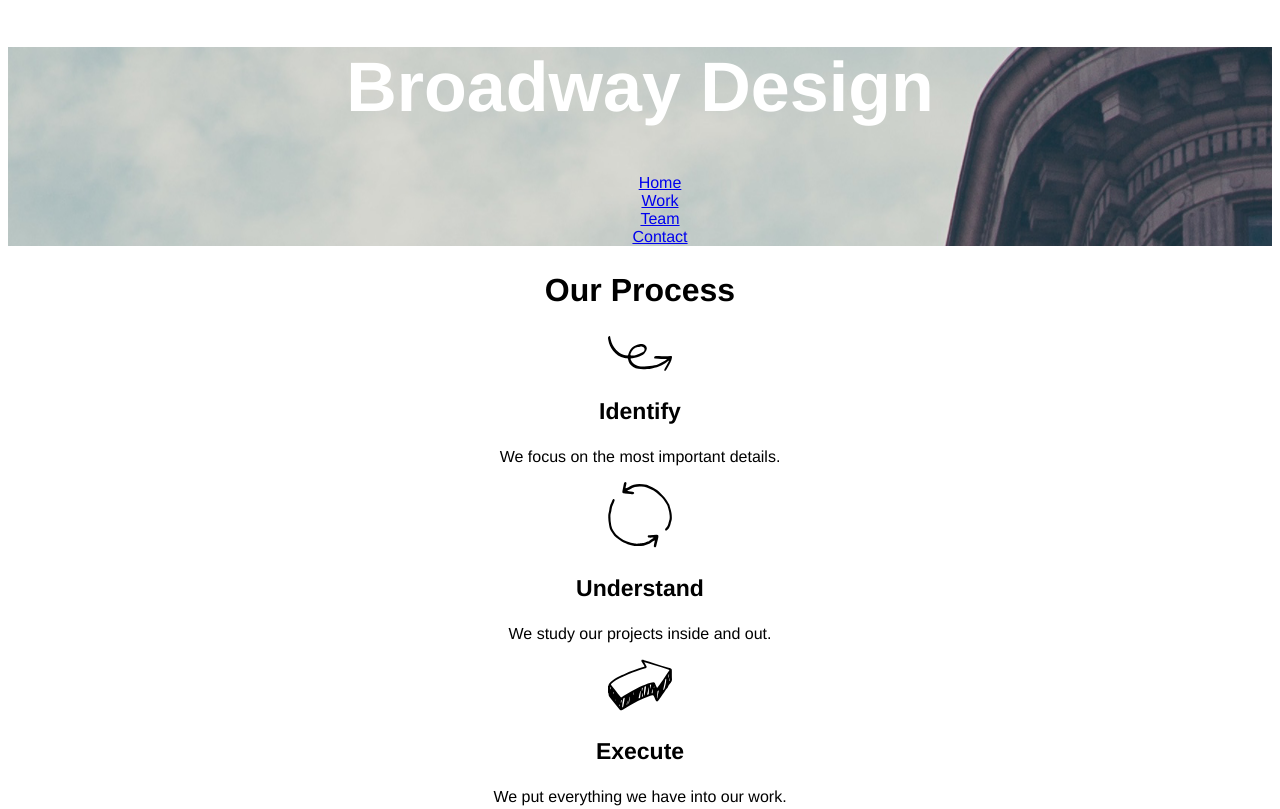
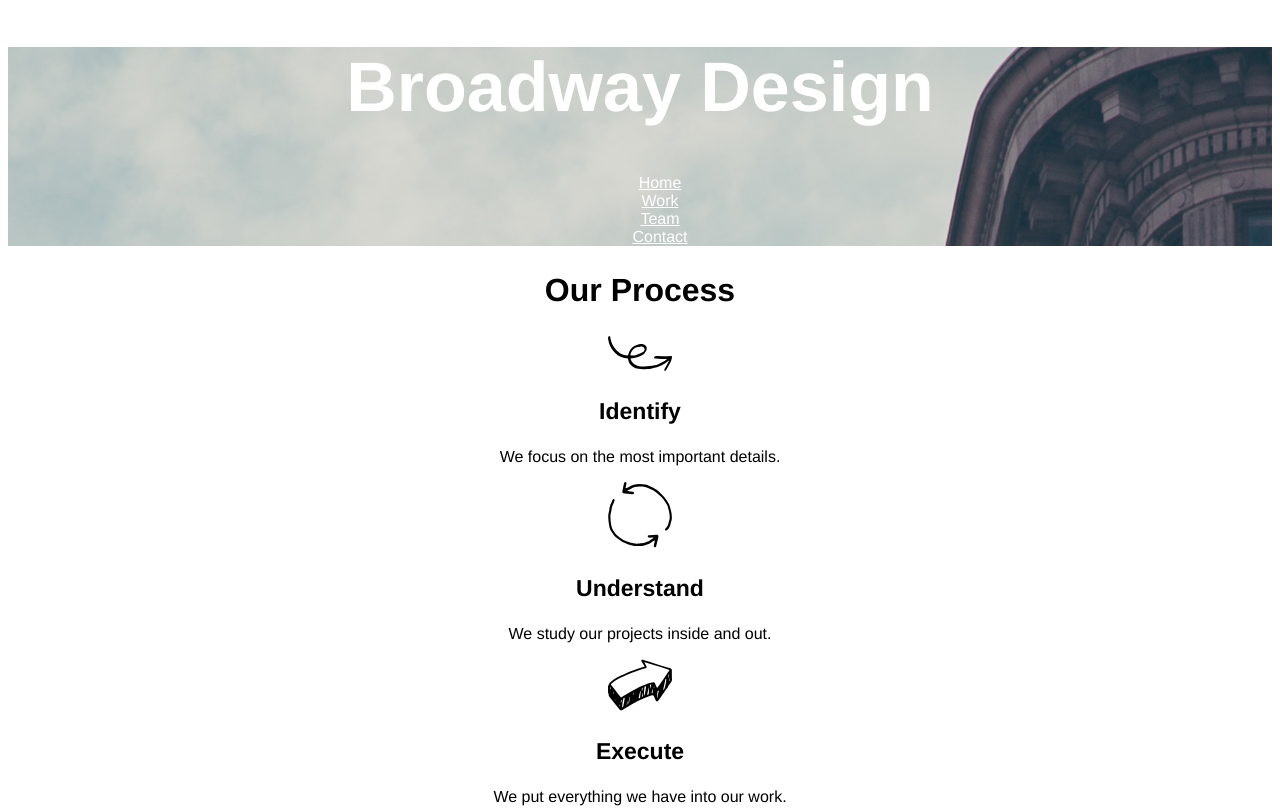
Before and after one commit to laura-313/broadway, a plain HTML site: page index.html in a window 1280 px wide. Shown: the top 809 px of the page. Drawn offline with Linux system fonts and the light colour scheme.

Commit message:
Add nav class

```diff
--- a/index.html
+++ b/index.html
@@ -10,10 +10,10 @@
     <h1>Broadway Design</h1>
 
       <ul>
-        <li><a href="#">Home</a></li>
-        <li><a href="#">Work</a></li>
-        <li><a href="#">Team</a><li>
-        <li><a href="#">Contact</a></li>
+        <li><a class="nav" href="#">Home</a></li>
+        <li><a class="nav" href="#">Work</a></li>
+        <li><a class="nav" href="#">Team</a><li>
+        <li><a class="nav" href="#">Contact</a></li>
       </ul>
   </div>
   </p>
@@ -70,7 +70,7 @@
         <a class="nav" href="#work">Work</a>
         <a class="nav" href="#team">Team</a>
         <a class="nav" href="#contact">Contact</a>
-     <p>
+     </p>
     </div>
 
 
--- a/resources/css/index.css
+++ b/resources/css/index.css
@@ -42,3 +42,6 @@ ul {
   color: white;
   background-color: dimgrey;
 }
+.nav {
+  color: white;
+}
```
